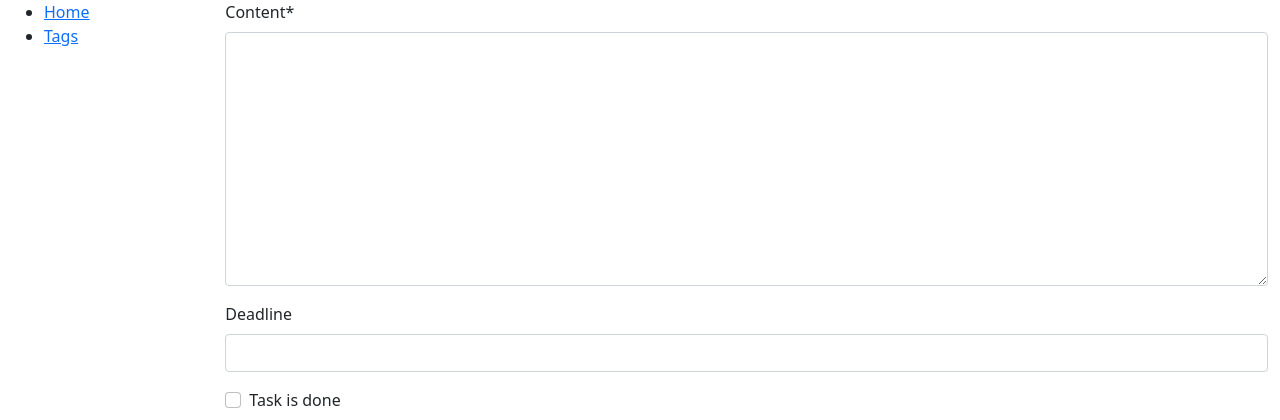
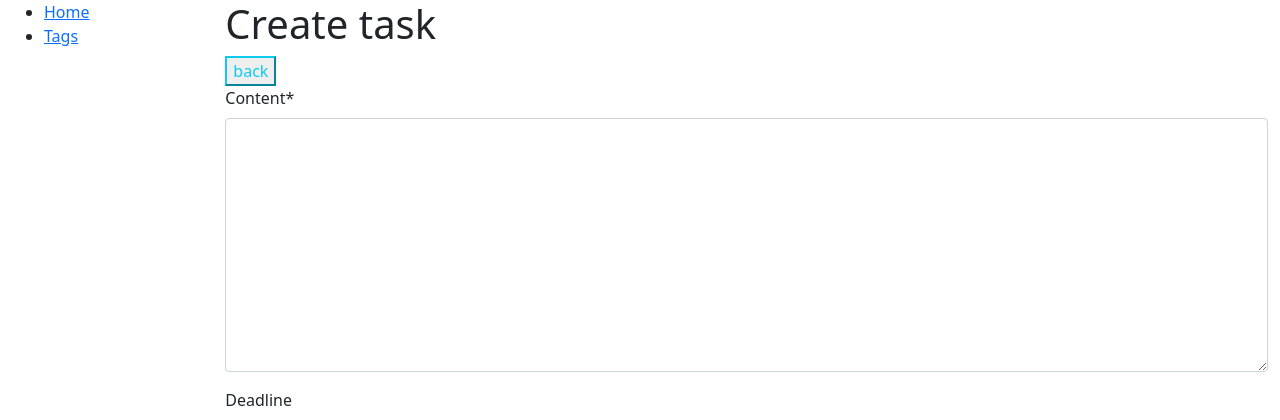
Before and after one commit to WDemidenko/Task_tag-project, a Django app: page /create/ in a window 1280 px wide. Shown: the top 420 px of the page. Run offline with Django 4.2, Linux system fonts and the light colour scheme; data that the repository does not hold is empty; some libraries are stand-ins or nearby versions.

Commit message:
Customize index and task form templates, add buttons for creating, updating

```diff
--- a/task/urls.py
+++ b/task/urls.py
@@ -1,11 +1,12 @@
 from django.urls import path
 
-from task.views import TaskListView, TagsListView, TaskCreateView
+from task.views import TaskListView, TagsListView, TaskCreateView, TaskUpdateView
 
 urlpatterns = [
     path("", TaskListView.as_view(), name="task-list"),
     path("tags/", TagsListView.as_view(), name="tag-list"),
-    path("create/", TaskCreateView.as_view(), name="task-create")
+    path("create/", TaskCreateView.as_view(), name="task-create"),
+    path("<int:pk>/", TaskUpdateView.as_view(), name="task-update"),
 ]
 
 app_name = "task"
--- a/task/views.py
+++ b/task/views.py
@@ -19,6 +19,14 @@ class TagsListView(generic.ListView):
 
 
 class TaskCreateView(generic.CreateView):
+    model = Task
     form_class = TaskCreatingForm
     success_url = reverse_lazy("task:task-list")
     template_name = "task/task_form.html"
+
+
+class TaskUpdateView(generic.UpdateView):
+    model = Task
+    form_class = TaskCreatingForm
+    success_url = reverse_lazy("task:task-list")
+    template_name = "task/task_form.html"
--- a/templates/task/index.html
+++ b/templates/task/index.html
@@ -2,10 +2,14 @@
 
 {% block content %}
   <h1>TODO list</h1>
+  <a href="{% url 'task:task-create' %}"><button class="btn-primary">Add new task</button></a>
   {% if task_list %}
     <ul class="list-group">
       {% for task in task_list %}
-        <li class="list-group-item"> <h3>{{ task.content }} <a href="{% url 'task:task-create' %}">Add</a></h3>
+        <li class="list-group-item"> <h4>{{ task.content }}</h4>
+          <p>
+            <a class="btn-info" href="{% url 'task:task-update' pk=task.id %}">Update</a>
+          </p>
           {% if task.task_is_done %}
             <p style="color: greenyellow">Done</p>
             {% else %}
--- a/templates/task/task_form.html
+++ b/templates/task/task_form.html
@@ -3,6 +3,9 @@
 
 
 {% block content %}
+  <h1>{{ object|yesno:"Update, Create" }} task</h1>
+  <a href="{% url 'task:task-list' %}"><button class="btn-outline-info">back</button></a>
+
   <form action="" method="post" novalidate>
     {% csrf_token %}
     {{ form|crispy }}
```
